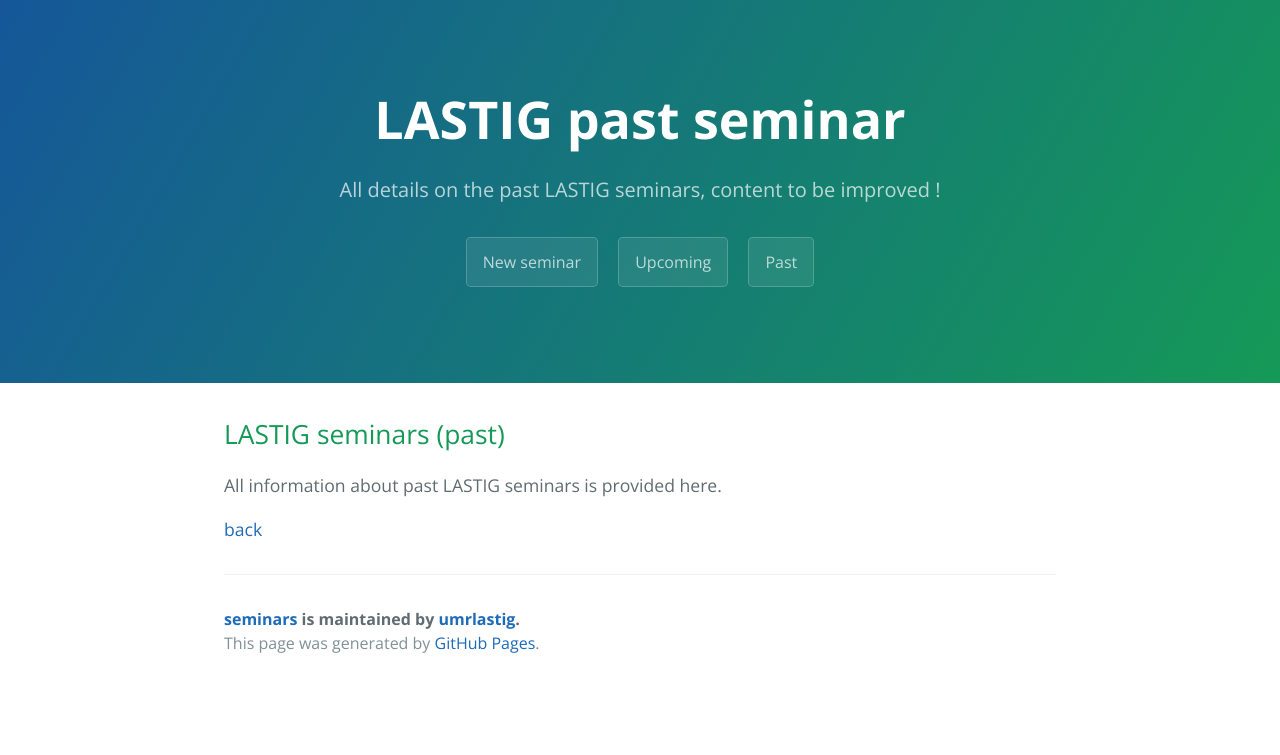
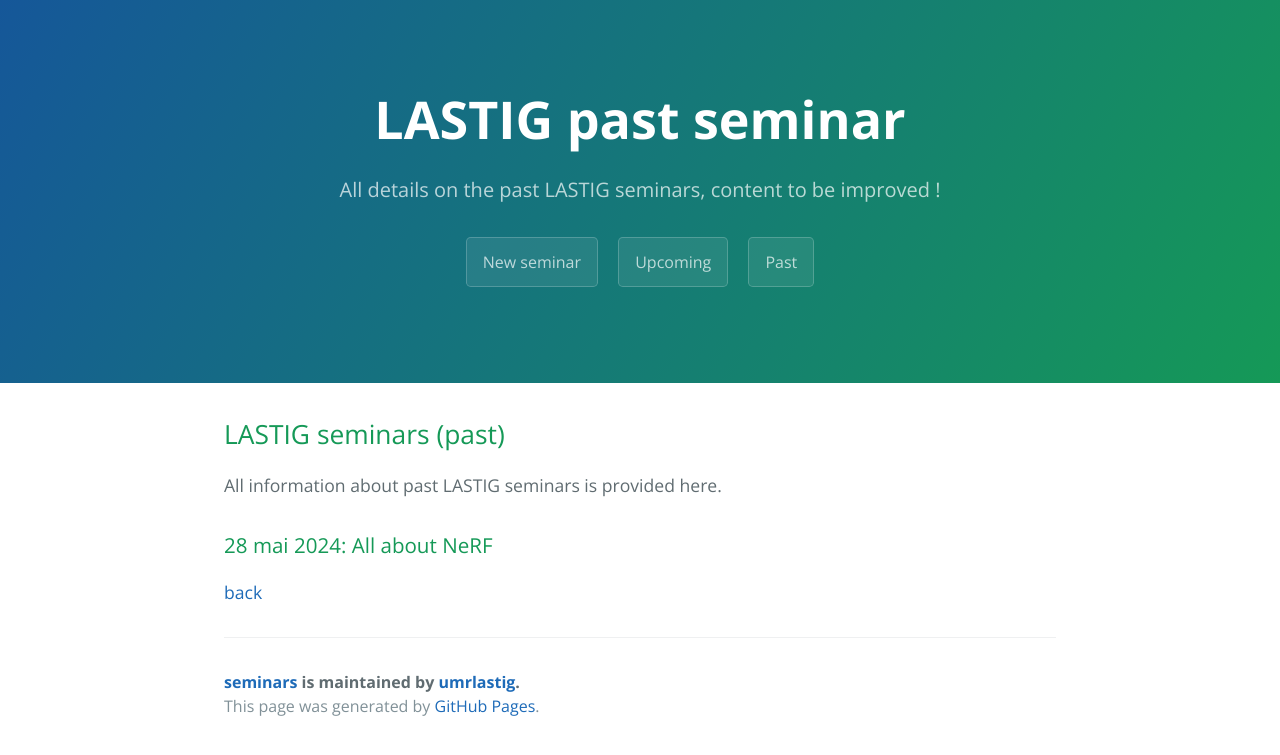
Before and after one commit to umrlastig/seminars, a Jekyll site: the page built from past.md, in a window 1280 px wide. Shown: the top 755 px of the page. Built offline with Jekyll 4.4.1, drawn with Linux system fonts in a browser that asks for light colours.

Commit message:
Update past.md

```diff
--- a/past.md
+++ b/past.md
@@ -8,4 +8,6 @@ description: All details on the past LASTIG seminars, content to be improved !
 
 All information about past LASTIG seminars is provided here.
 
+### 28 mai 2024: All about NeRF
+
 [back](./)
```
